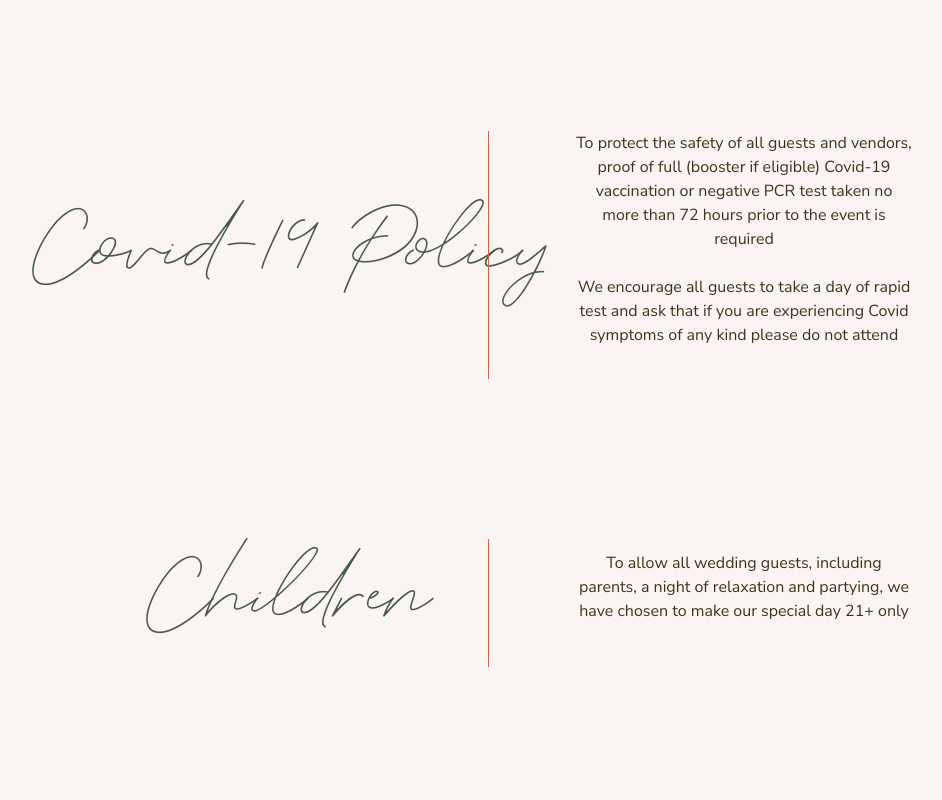
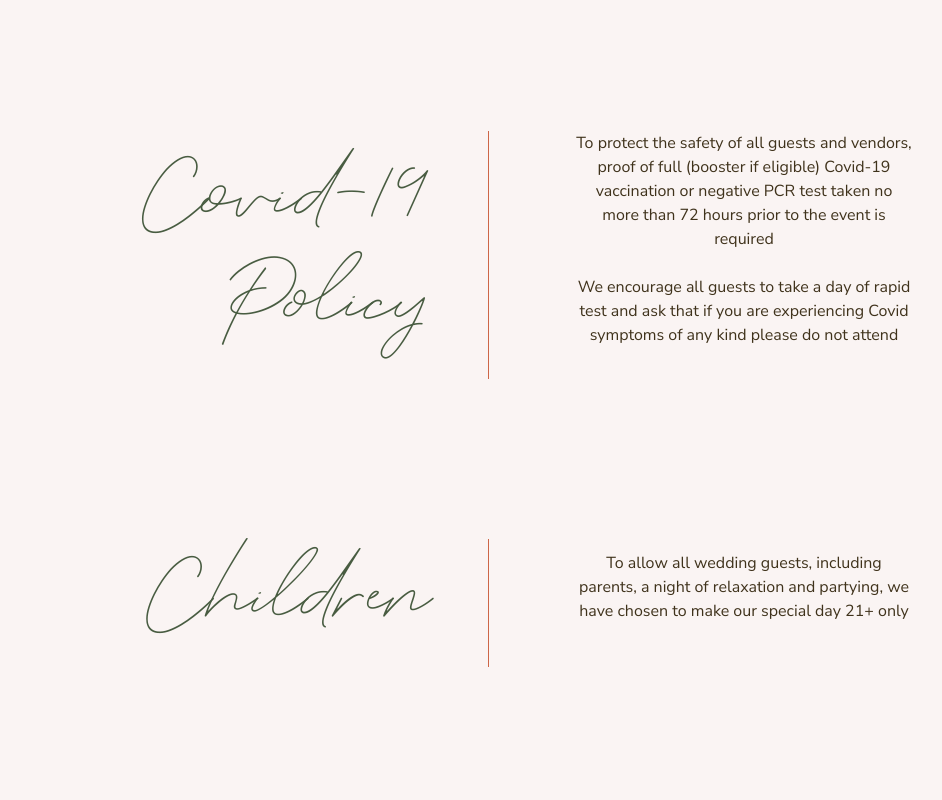
Before and after one commit to rlycrvns/weddingV3, a Next.js app: page /info in a window 1280 px wide. Shown: the part 1280-2080 px from the top of the page, without its empty margins (152-1094 px from the left). Built offline with nearby package versions, Linux system fonts and the light colour scheme.

Commit message:
fix: wrap issue

```diff
--- a/styles/Page.module.scss
+++ b/styles/Page.module.scss
@@ -46,7 +46,6 @@
       grid-template-columns: 400px 5rem 400px;
     }
     h2 {
-      white-space: nowrap;
       color: var(--green);
       font-family: var(--font-names);
       font-size: calc(var(--font-size-h2) * 1.5);
```
